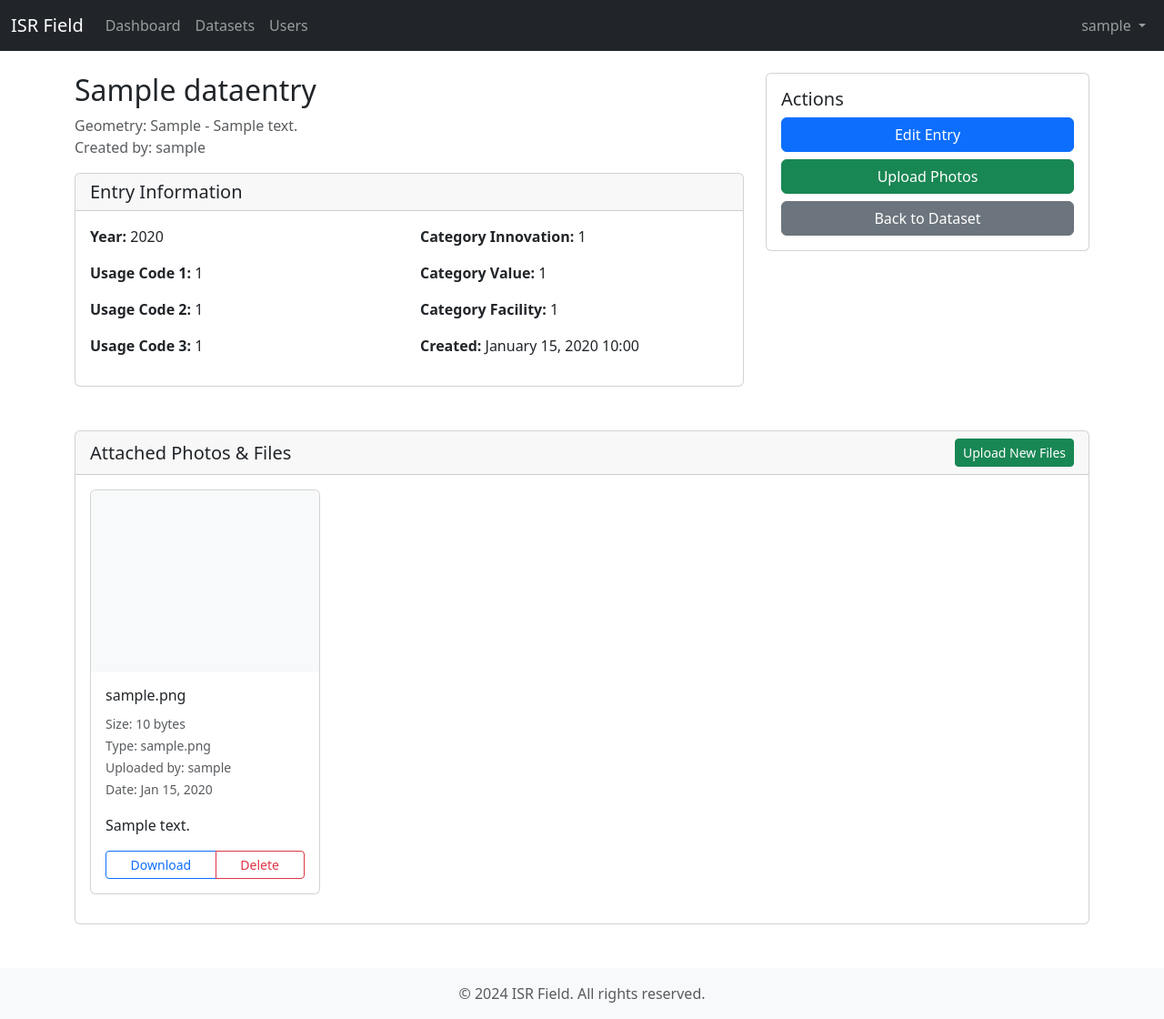
After one commit to silvioheinze/isr-field, a Django app: page /entries/1/ in a window 1280 px wide. The commit adds this page. Shown: the whole page at 91% size. Run offline with Django 5.2, Linux system fonts and the light colour scheme; a user stored in the database is signed in; tables that the repository leaves empty hold one stand-in row (values such as "Sample post").

Commit message:
Add file management features for DataEntry. Introduced DataEntryFile model to handle file uploads associated with DataEntry, including fields for file metadata and user tracking. Implemented views for file upload, download, and deletion, along with corresponding templates. Updated dataset and entry detail views to support file interactions, enhancing user experience and data management capabilities.

```diff
--- a/app/frontend/admin.py
+++ b/app/frontend/admin.py
@@ -1,7 +1,8 @@
 from django.contrib import admin
-from .models import AuditLog, DataSet, DataGeometry, DataEntry
+from .models import AuditLog, DataSet, DataGeometry, DataEntry, DataEntryFile
 
 admin.site.register(AuditLog)
 admin.site.register(DataSet)
 admin.site.register(DataGeometry)
 admin.site.register(DataEntry)
+admin.site.register(DataEntryFile)
--- a/app/frontend/templates/frontend/dataset_data_input.html
+++ b/app/frontend/templates/frontend/dataset_data_input.html
@@ -98,7 +98,10 @@
                                                                 Created by: {{ entry.user.username|default:"Unknown" }}
                                                             </small>
                                                         </p>
-                                                        <a href="{% url 'entry_edit' entry.id %}" class="btn btn-sm btn-primary">Edit</a>
+                                                        <div class="btn-group w-100" role="group">
+                                                            <a href="{% url 'entry_detail' entry.id %}" class="btn btn-sm btn-outline-info">View Details</a>
+                                                            <a href="{% url 'entry_edit' entry.id %}" class="btn btn-sm btn-outline-secondary">Edit</a>
+                                                        </div>
                                                     </div>
                                                 </div>
                                             </div>
--- /dev/null
+++ b/app/frontend/templates/frontend/entry_detail.html
@@ -0,0 +1,106 @@
+{% extends 'frontend/_base.html' %}
+
+{% block title %}Entry Details - {{ entry.name }}{% endblock %}
+
+{% block content %}
+<div class="container mt-4">
+    <div class="row">
+        <div class="col-md-8">
+            <h2>{{ entry.name }}</h2>
+            <p class="text-muted">
+                Geometry: {{ entry.geometry.id_kurz }} - {{ entry.geometry.address }}<br>
+                Created by: {{ entry.user.username|default:"Unknown" }}
+            </p>
+
+            <div class="card mb-4">
+                <div class="card-header">
+                    <h5 class="mb-0">Entry Information</h5>
+                </div>
+                <div class="card-body">
+                    <div class="row">
+                        <div class="col-md-6">
+                            <p><strong>Year:</strong> {{ entry.year }}</p>
+                            <p><strong>Usage Code 1:</strong> {{ entry.usage_code1 }}</p>
+                            <p><strong>Usage Code 2:</strong> {{ entry.usage_code2 }}</p>
+                            <p><strong>Usage Code 3:</strong> {{ entry.usage_code3 }}</p>
+                        </div>
+                        <div class="col-md-6">
+                            <p><strong>Category Innovation:</strong> {{ entry.cat_inno }}</p>
+                            <p><strong>Category Value:</strong> {{ entry.cat_wert }}</p>
+                            <p><strong>Category Facility:</strong> {{ entry.cat_fili }}</p>
+                            <p><strong>Created:</strong> {{ entry.created_at|date:"F d, Y H:i" }}</p>
+                        </div>
+                    </div>
+                </div>
+            </div>
+        </div>
+
+        <div class="col-md-4">
+            <div class="card">
+                <div class="card-body">
+                    <h5 class="card-title">Actions</h5>
+                    <div class="d-grid gap-2">
+                        <a href="{% url 'entry_edit' entry.id %}" class="btn btn-primary">Edit Entry</a>
+                        <a href="{% url 'file_upload' entry.id %}" class="btn btn-success">Upload Photos</a>
+                        <a href="{% url 'dataset_data_input' entry.geometry.dataset.id %}" class="btn btn-secondary">Back to Dataset</a>
+                    </div>
+                </div>
+            </div>
+        </div>
+    </div>
+
+    <!-- Files Section -->
+    <div class="row mt-4">
+        <div class="col-12">
+            <div class="card">
+                <div class="card-header d-flex justify-content-between align-items-center">
+                    <h5 class="mb-0">Attached Photos & Files</h5>
+                    <a href="{% url 'file_upload' entry.id %}" class="btn btn-sm btn-success">Upload New Files</a>
+                </div>
+                <div class="card-body">
+                    {% if entry.files.all %}
+                        <div class="row">
+                            {% for file in entry.files.all %}
+                                <div class="col-md-4 col-lg-3 mb-3">
+                                    <div class="card">
+                                        {% if file.is_image %}
+                                            <img src="{{ file.file.url }}" class="card-img-top" alt="{{ file.filename }}" style="height: 200px; object-fit: cover;">
+                                        {% else %}
+                                            <div class="card-img-top bg-light d-flex align-items-center justify-content-center" style="height: 200px;">
+                                                <i class="bi bi-file-earmark" style="font-size: 3rem;"></i>
+                                            </div>
+                                        {% endif %}
+                                        <div class="card-body">
+                                            <h6 class="card-title">{{ file.filename|truncatechars:20 }}</h6>
+                                            <p class="card-text">
+                                                <small class="text-muted">
+                                                    Size: {{ file.file_size|filesizeformat }}<br>
+                                                    Type: {{ file.file_type }}<br>
+                                                    Uploaded by: {{ file.upload_user.username }}<br>
+                                                    Date: {{ file.upload_date|date:"M d, Y" }}
+                                                </small>
+                                            </p>
+                                            {% if file.description %}
+                                                <p class="card-text">{{ file.description|truncatechars:50 }}</p>
+                                            {% endif %}
+                                            <div class="btn-group w-100" role="group">
+                                                <a href="{% url 'file_download' file.id %}" class="btn btn-sm btn-outline-primary">Download</a>
+                                                <a href="{% url 'file_delete' file.id %}" class="btn btn-sm btn-outline-danger">Delete</a>
+                                            </div>
+                                        </div>
+                                    </div>
+                                </div>
+                            {% endfor %}
+                        </div>
+                    {% else %}
+                        <div class="text-center">
+                            <p class="text-muted">No photos or files attached to this entry.</p>
+                            <a href="{% url 'file_upload' entry.id %}" class="btn btn-success">Upload Your First Photo</a>
+                        </div>
+                    {% endif %}
+                </div>
+            </div>
+        </div>
+    </div>
+</div>
+{% endblock %}
--- a/app/frontend/views.py
+++ b/app/frontend/views.py
@@ -13,11 +13,15 @@ from django.contrib import messages
 from django.urls import reverse
 from django.contrib.auth.models import Group
 from django import forms
-from .models import AuditLog, DataSet, DataGeometry, DataEntry
+from .models import AuditLog, DataSet, DataGeometry, DataEntry, DataEntryFile
 from django.contrib.auth.decorators import login_required, permission_required
 import json
 from django.contrib.auth import update_session_auth_hash
 from django.contrib.gis.geos import Point
+from django.http import HttpResponse, Http404
+from django.conf import settings
+import os
+import mimetypes
 
 class GroupForm(forms.ModelForm):
     class Meta:
@@ -429,3 +433,104 @@ def geometry_create_view(request, dataset_id):
             return redirect('dataset_data_input', dataset_id=dataset.id)
 
     return render(request, 'frontend/geometry_create.html', {'dataset': dataset})
+
+@login_required
+def file_upload_view(request, entry_id):
+    """Upload files for a DataEntry"""
+    entry = get_object_or_404(DataEntry, pk=entry_id)
+    geometry = entry.geometry
+    dataset = geometry.dataset
+
+    if not dataset.can_access(request.user):
+        return HttpResponseForbidden('You do not have permission to upload files for this entry.')
+
+    if request.method == 'POST':
+        uploaded_files = request.FILES.getlist('files')
+        description = request.POST.get('description', '')
+
+        for uploaded_file in uploaded_files:
+            # Get file information
+            file_type, _ = mimetypes.guess_type(uploaded_file.name)
+            file_size = uploaded_file.size
+
+            # Create DataEntryFile
+            entry_file = DataEntryFile.objects.create(
+                entry=entry,
+                file=uploaded_file,
+                filename=uploaded_file.name,
+                file_type=file_type or 'application/octet-stream',
+                file_size=file_size,
+                upload_user=request.user,
+                description=description
+            )
+
+            # Log the action
+            AuditLog.objects.create(
+                user=request.user,
+                action='uploaded_file',
+                target=f'file:{entry_file.id}'
+            )
+
+        messages.success(request, f'{len(uploaded_files)} file(s) uploaded successfully.')
+        return redirect('entry_detail', entry_id=entry.id)
+
+    return render(request, 'frontend/file_upload.html', {'entry': entry})
+
+@login_required
+def file_download_view(request, file_id):
+    """Download a file"""
+    entry_file = get_object_or_404(DataEntryFile, pk=file_id)
+    entry = entry_file.entry
+    geometry = entry.geometry
+    dataset = geometry.dataset
+
+    if not dataset.can_access(request.user):
+        return HttpResponseForbidden('You do not have permission to download this file.')
+
+    # Check if file exists
+    if not os.path.exists(entry_file.file.path):
+        raise Http404("File not found")
+
+    # Open and serve the file
+    with open(entry_file.file.path, 'rb') as f:
+        response = HttpResponse(f.read(), content_type=entry_file.file_type)
+        response['Content-Disposition'] = f'attachment; filename="{entry_file.filename}"'
+        return response
+
+@login_required
+def file_delete_view(request, file_id):
+    """Delete a file"""
+    entry_file = get_object_or_404(DataEntryFile, pk=file_id)
+    entry = entry_file.entry
+    geometry = entry.geometry
+    dataset = geometry.dataset
+
+    if not dataset.can_access(request.user):
+        return HttpResponseForbidden('You do not have permission to delete this file.')
+
+    if request.method == 'POST':
+        # Log the action before deletion
+        AuditLog.objects.create(
+            user=request.user,
+            action='deleted_file',
+            target=f'file:{entry_file.id}'
+        )
+
+        # Delete the file
+        entry_file.delete()
+        messages.success(request, 'File deleted successfully.')
+        return redirect('entry_detail', entry_id=entry.id)
+
+    return render(request, 'frontend/file_delete.html', {'entry_file': entry_file})
+
+@login_required
+def entry_detail_view(request, entry_id):
+    """Detailed view of a DataEntry with its files"""
+    entry = get_object_or_404(DataEntry, pk=entry_id)
+    geometry = entry.geometry
+    dataset = geometry.dataset
+
+    if not dataset.can_access(request.user):
+        return HttpResponseForbidden('You do not have permission to view this entry.')
+
+    return render(request, 'frontend/entry_detail.html', {'entry': entry})
--- a/app/isrfield/settings.py
+++ b/app/isrfield/settings.py
@@ -123,6 +123,12 @@ USE_TZ = True
 STATIC_URL = 'static/'
 STATIC_ROOT = BASE_DIR / 'staticfiles'
 
+# Media files (User uploaded files)
+# https://docs.djangoproject.com/en/5.2/topics/files/
+
+MEDIA_URL = '/media/'
+MEDIA_ROOT = BASE_DIR / 'media'
+
 # Default primary key field type
 # https://docs.djangoproject.com/en/5.2/ref/settings/#default-auto-field
 
--- a/app/isrfield/urls.py
+++ b/app/isrfield/urls.py
@@ -16,6 +16,8 @@ Including another URLconf
 """
 from django.contrib import admin
 from django.urls import path, include
+from django.conf import settings
+from django.conf.urls.static import static
 from frontend import views as frontend_views
 
 urlpatterns = [
@@ -36,6 +38,14 @@ urlpatterns = [
     path('datasets/<int:dataset_id>/data-input/', frontend_views.dataset_data_input_view, name='dataset_data_input'),
     path('datasets/<int:dataset_id>/geometries/create/', frontend_views.geometry_create_view, name='geometry_create'),
     path('entries/<int:entry_id>/edit/', frontend_views.entry_edit_view, name='entry_edit'),
+    path('entries/<int:entry_id>/', frontend_views.entry_detail_view, name='entry_detail'),
+    path('entries/<int:entry_id>/upload/', frontend_views.file_upload_view, name='file_upload'),
+    path('files/<int:file_id>/download/', frontend_views.file_download_view, name='file_download'),
+    path('files/<int:file_id>/delete/', frontend_views.file_delete_view, name='file_delete'),
     path('geometries/<int:geometry_id>/entries/create/', frontend_views.entry_create_view, name='entry_create'),
     path('', frontend_views.topbar_view, name='topbar'),
 ]
+
+# Serve media files during development
+if settings.DEBUG:
+    urlpatterns += static(settings.MEDIA_URL, document_root=settings.MEDIA_ROOT)
```
Also changed, not shown: app/frontend/models.py (+26 -0 lines), app/frontend/templates/frontend/file_delete.html (added, +31 -0 lines), app/frontend/templates/frontend/file_upload.html (added, +64 -0 lines), app/frontend/migrations/0004_dataentryfile.py (added).
